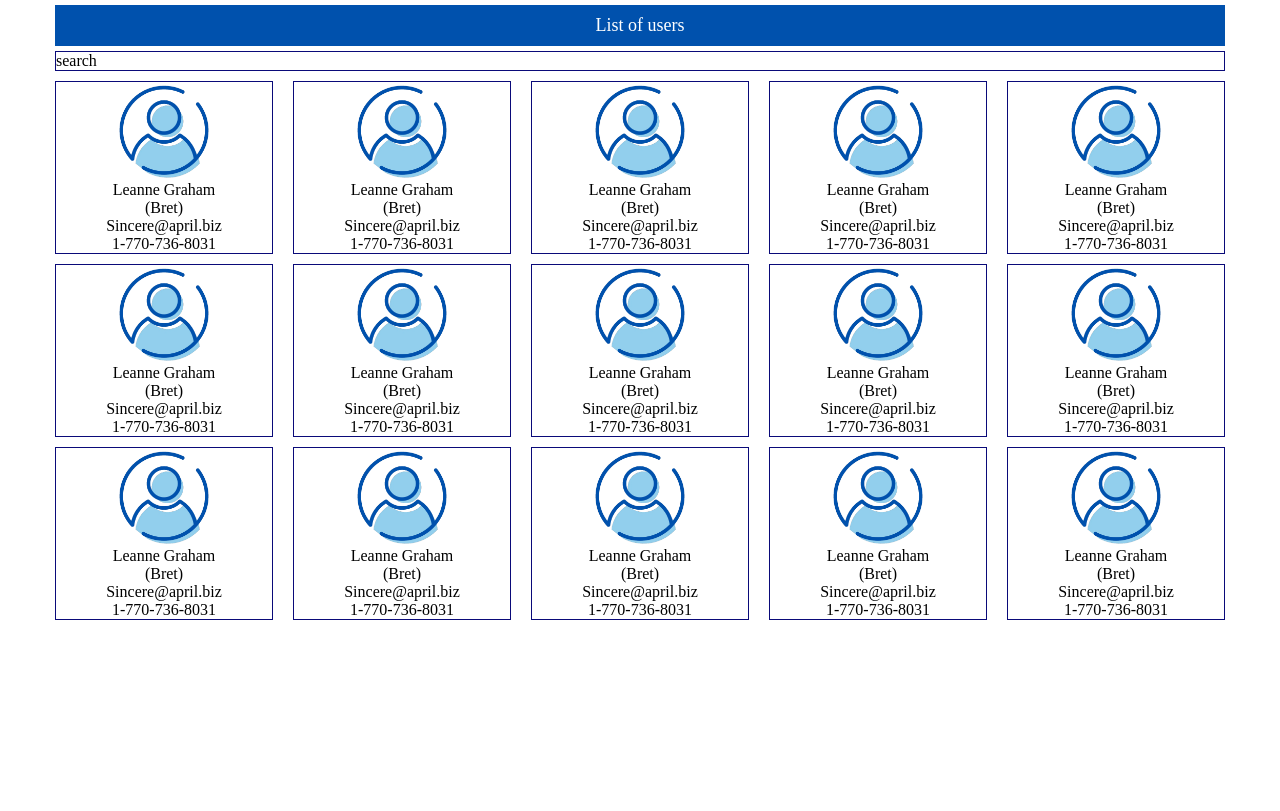
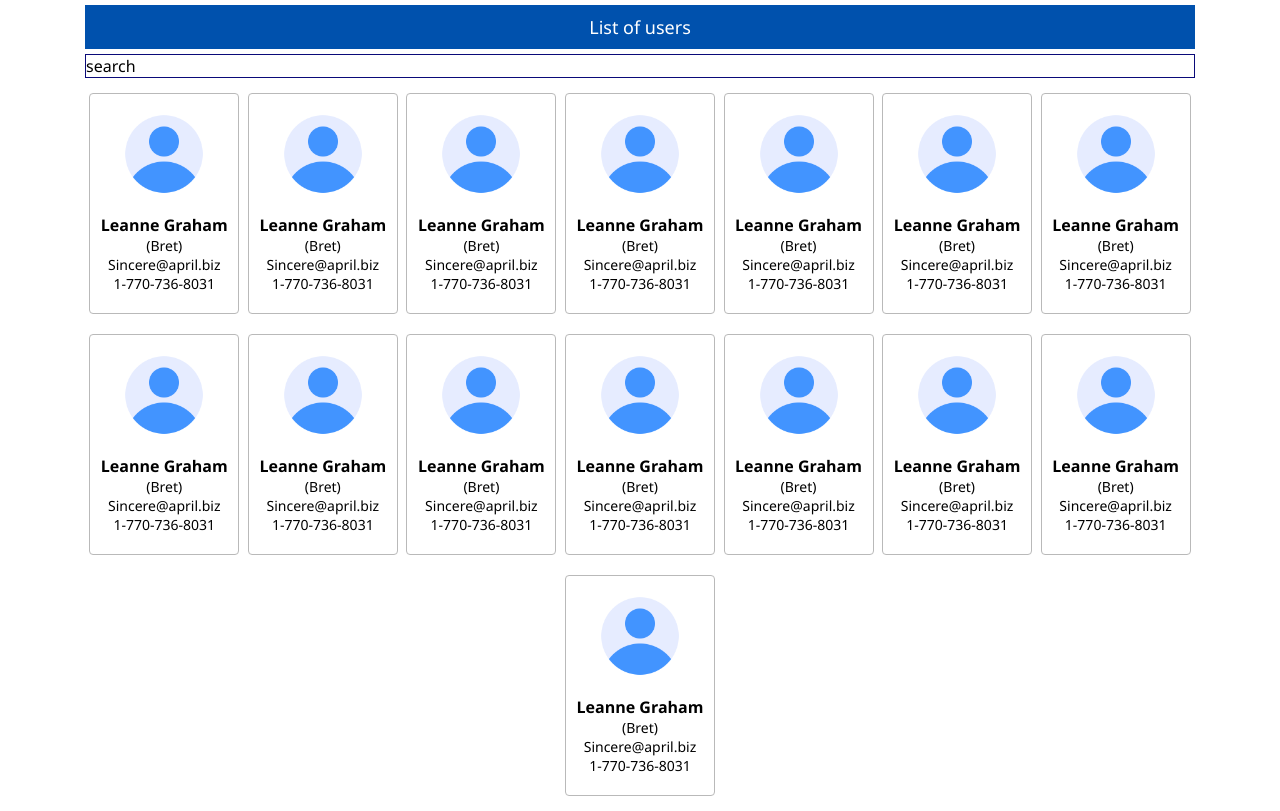
Before and after one commit to Yurella86/List-of-users, a React (Create React App) app: page / in a window 1280 px wide. Built offline with nearby package versions, Linux system fonts and the light colour scheme.

Commit message:
fix size items

```diff
--- a/src/components/Pages/HomePage.scss
+++ b/src/components/Pages/HomePage.scss
@@ -15,22 +15,45 @@ section:first-of-type {
 }
 
 .item {
+    position: relative;
+    max-width: 150px;
     display: flex;
-    border: 1px solid rgb(10, 10, 121);
+    font-size: 14px;
+    border: 1px solid rgb(185, 185, 185);
     text-align: center;
-    flex-grow: 1;
     flex-direction: column;
-    flex: 1 1 200px;
-    margin: 5px 10px;
+    flex: 1 0 150px;
+    cursor: pointer;
+    background-color: white;
+    transition: all 0.3s ease;
+    margin: 10px auto;
+    border-radius: 4px;
+
+    .wrap-item {
+        padding: 20px 10px;
+    }
+
+    &:hover {
+        z-index: 100;
+        transform: scale(1.15, 1.15);
+        transition: all 0.3s ease;
+        border: none;
+        box-shadow: 0px 0px 15px rgb(71, 71, 71);
+    }
 
     .logo {
-        max-width: 100px;
-        margin: 0 auto;
+        max-width: 80px;
+        margin: 0px auto 20px;
 
         img {
             display: block;
             width: 100%;
         }
+    }
+
+    .item-name {
+        font-weight: 600;
+        font-size: 16px;
     }
 }
 
@@ -39,7 +62,6 @@ section:first-of-type {
         display: flex;
         flex-direction: row;
         flex-wrap: wrap;
-        margin: 5px -10px;
-        justify-content: flex-start;
+        justify-content: space-around;
     }
 }
--- a/src/style/extend.scss
+++ b/src/style/extend.scss
@@ -5,9 +5,11 @@
     margin: 0;
     box-sizing: border-box;
     outline: none;
+    font-family: "Segoe UI", Tahoma, Geneva, Verdana, sans-serif;
 }
 
 body {
     max-width: 1170px;
     margin: 5px auto;
+    padding: 0px 30px;
 }
```
Also changed, not shown: src/image/user-logo.png.
